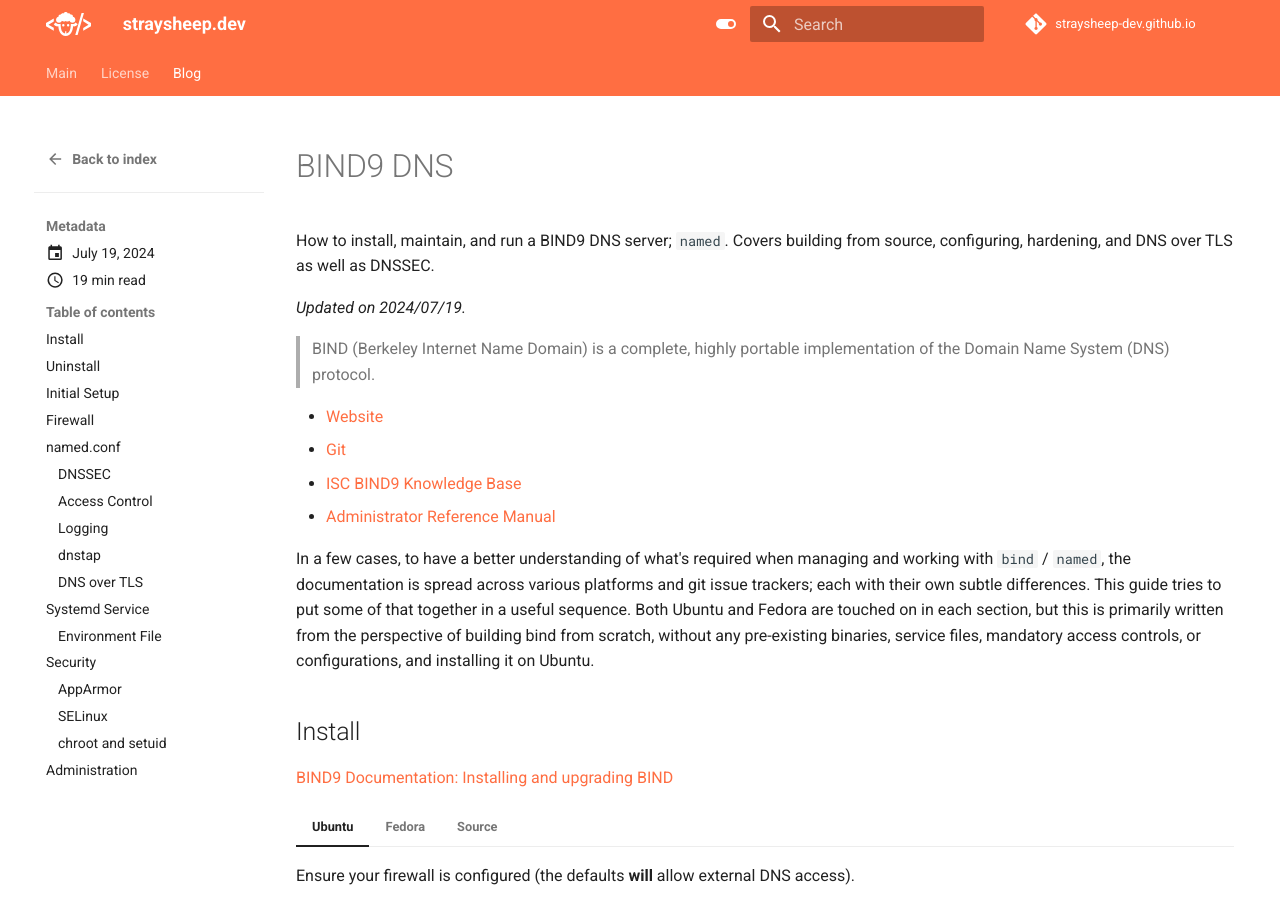
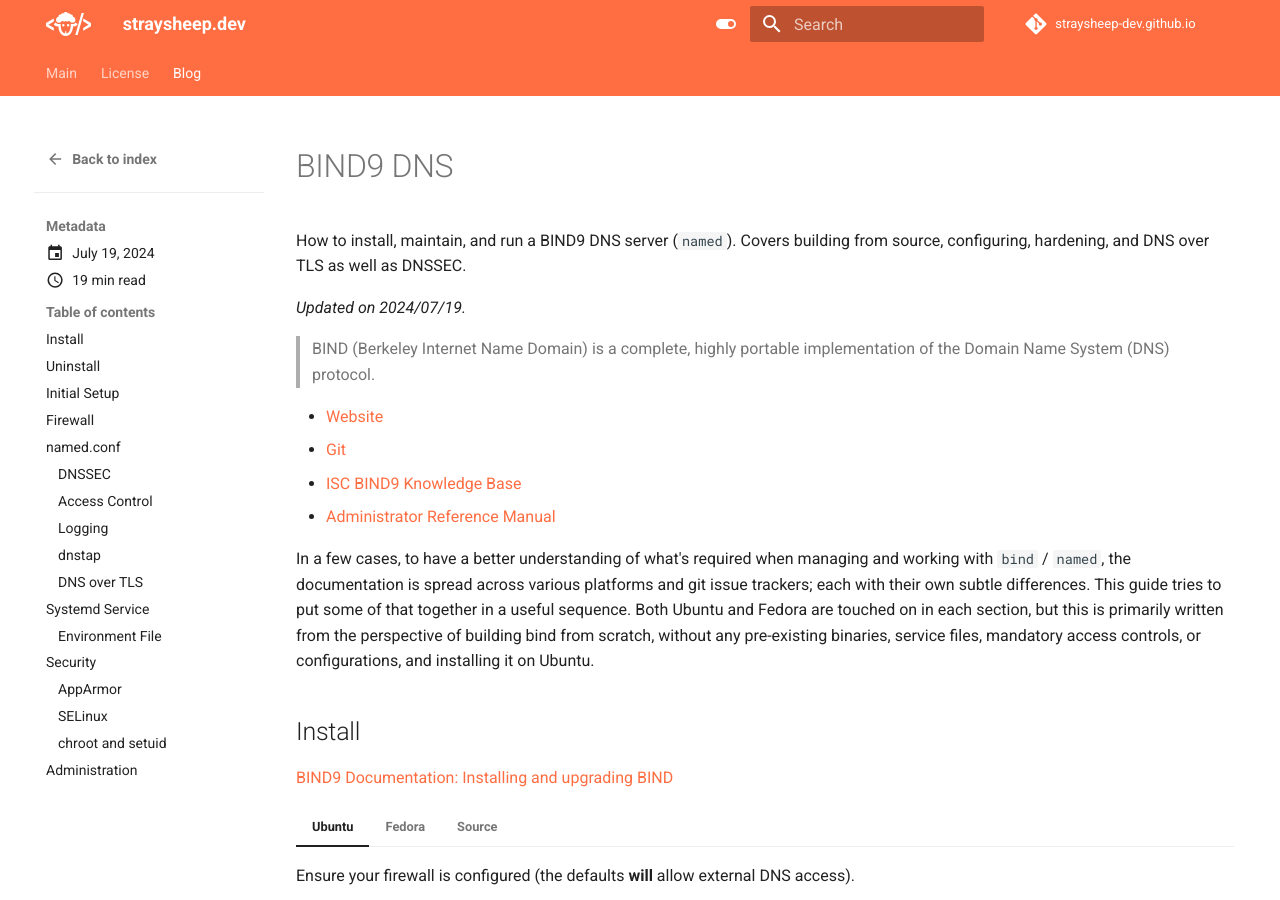
Before and after one commit to straysheep-dev/straysheep-dev.github.io, an MkDocs documentation site: the page built from docs/blog/posts/bind9.md, in a window 1280 px wide and 900 px high. Built offline with MkDocs 1.6.1 and Material for MkDocs 9.7.7, drawn with Linux system fonts in a browser that asks for light colours; comment, search, counter and statistics services are not loaded; some of the changed text lies outside the part shown.

```diff
--- a/docs/blog/posts/bind9.md
+++ b/docs/blog/posts/bind9.md
@@ -17,7 +17,7 @@ categories:
 
 # BIND9 DNS
 
-How to install, maintain, and run a BIND9 DNS server; `named`. Covers building from source, configuring, hardening, and DNS over TLS as well as DNSSEC.
+How to install, maintain, and run a BIND9 DNS server (`named`). Covers building from source, configuring, hardening, and DNS over TLS as well as DNSSEC.
 
 *Updated on 2024/07/19.*
 
@@ -751,7 +751,7 @@ Hardening the bind9 / `named` process itself (meaning outside of its runtime con
 
 ### AppArmor
 
-On Debian-based systems (Ubuntu) bind9 ships [an apparmor policy](https://git.launchpad.net/ubuntu/+source/bind9/tree/debian/extras/apparmor.d/usr.sbin.named?h=ubuntu/jammy-devel) that's enabled by default.
+On Debian-based systems (Ubuntu) bind9 ships [an AppArmor policy](https://git.launchpad.net/ubuntu/+source/bind9/tree/debian/extras/apparmor.d/usr.sbin.named?h=ubuntu/jammy-devel) that's enabled by default.
 
 You could obtain this policy from the debian source package.
 
```
